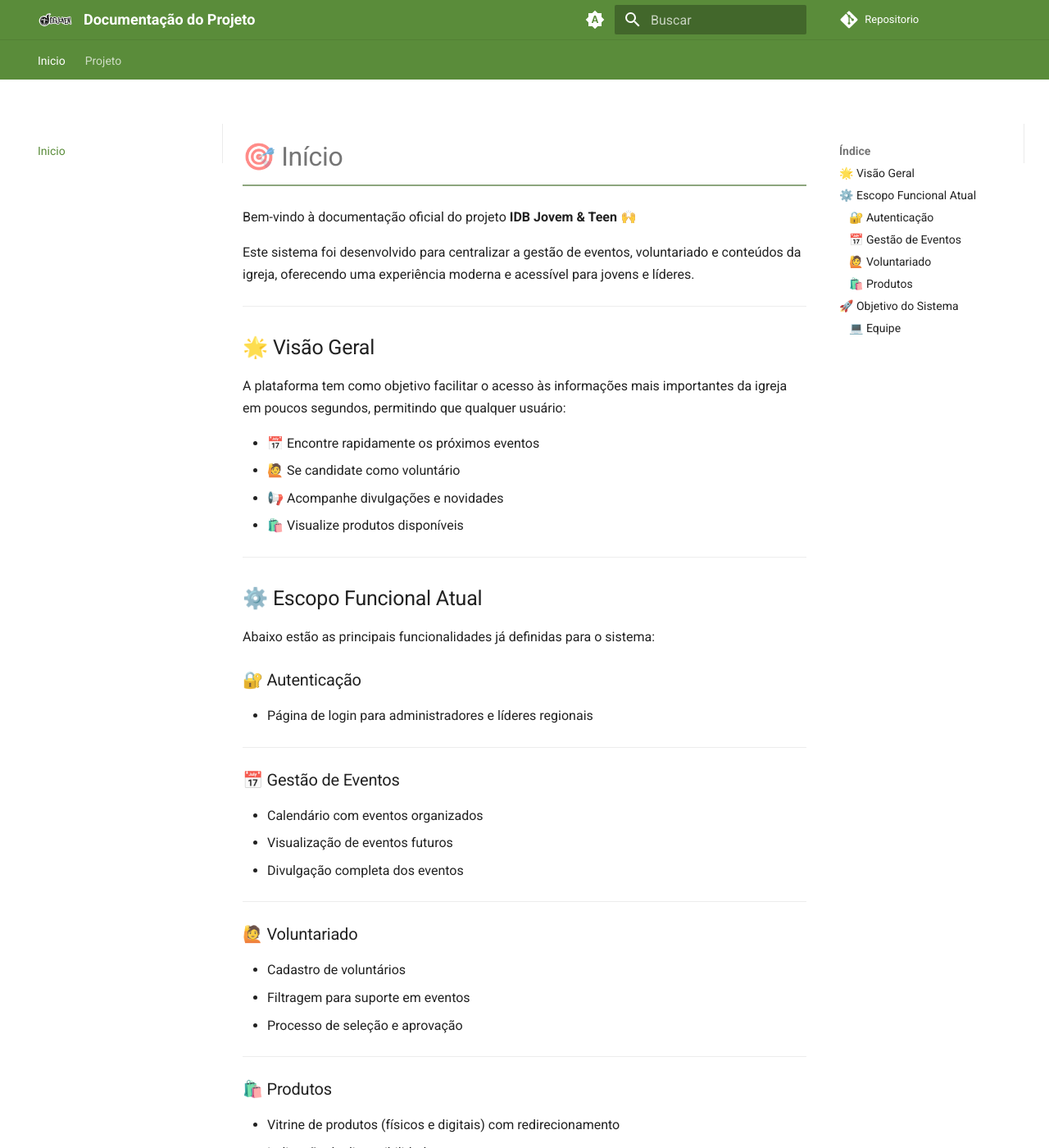
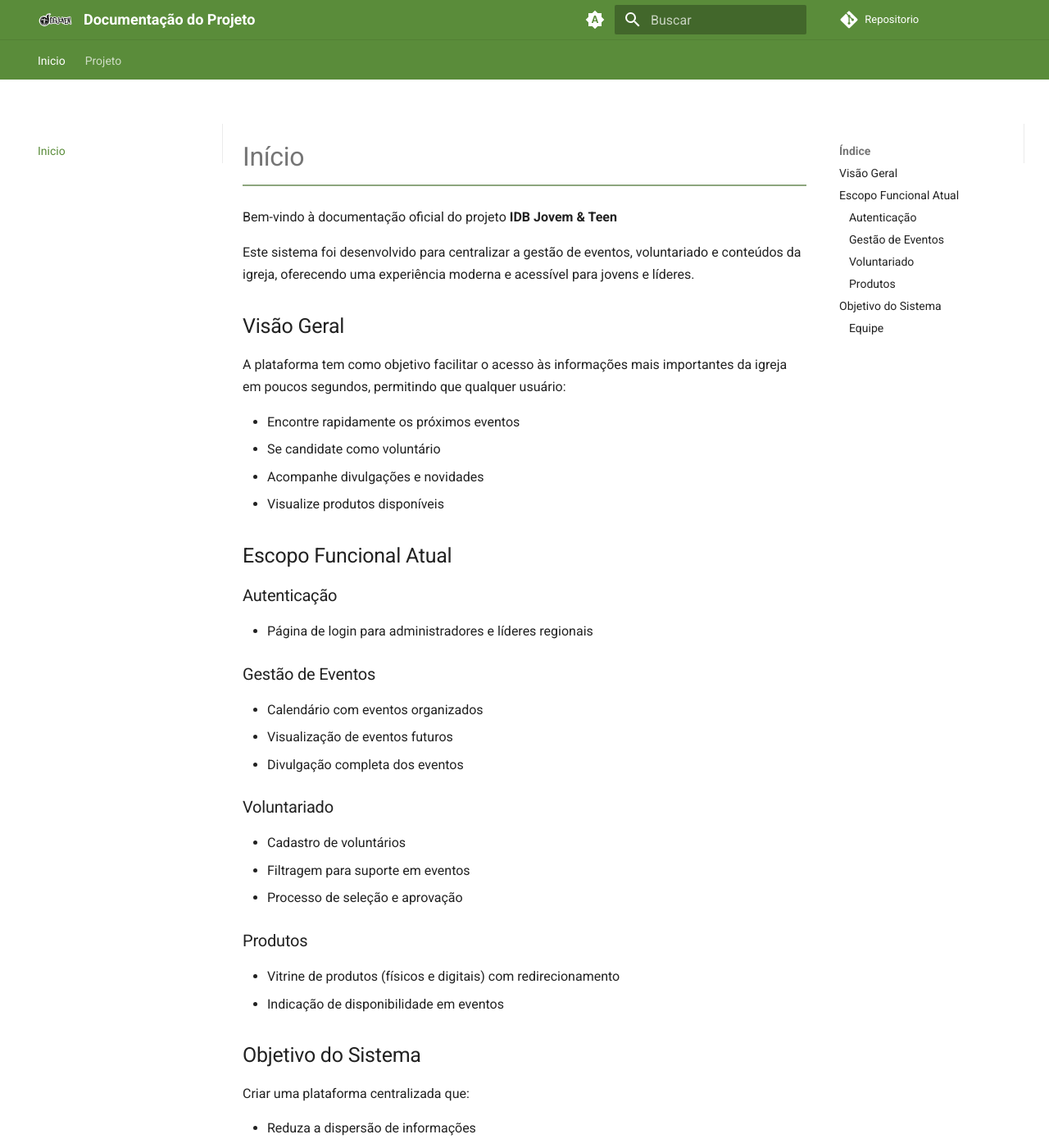
Before and after one commit to EnzoEmir/IDB_JOVEM_DOC, an MkDocs documentation site: the page built from docs/index.md, in a window 1280 px wide and 1400 px high. Shown: the whole window at 82% size. Built offline with MkDocs 1.6.1 and Material for MkDocs 9.7.7, drawn with Linux system fonts in a browser that asks for light colours; comment, search, counter and statistics services are not loaded; some of the changed text lies outside the part shown.

Commit message:
fix: Página home

```diff
--- a/docs/index.md
+++ b/docs/index.md
@@ -1,56 +1,47 @@
-# 🎯 Início
+# Início
 
-Bem-vindo à documentação oficial do projeto **IDB Jovem & Teen** 🙌
+Bem-vindo à documentação oficial do projeto **IDB Jovem & Teen**
 
 Este sistema foi desenvolvido para centralizar a gestão de eventos, voluntariado e conteúdos da igreja, oferecendo uma experiência moderna e acessível para jovens e líderes.
 
----
 
-## 🌟 Visão Geral
+## Visão Geral
 
 A plataforma tem como objetivo facilitar o acesso às informações mais importantes da igreja em poucos segundos, permitindo que qualquer usuário:
 
-* 📅 Encontre rapidamente os próximos eventos
-* 🙋 Se candidate como voluntário
-* 📢 Acompanhe divulgações e novidades
-* 🛍️ Visualize produtos disponíveis
+-  Encontre rapidamente os próximos eventos
+-  Se candidate como voluntário
+- Acompanhe divulgações e novidades
+- Visualize produtos disponíveis
 
----
 
-## ⚙️ Escopo Funcional Atual
+## Escopo Funcional Atual
 
-Abaixo estão as principais funcionalidades já definidas para o sistema:
-
-### 🔐 Autenticação
+### Autenticação
 
 * Página de login para administradores e líderes regionais
 
----
 
-### 📅 Gestão de Eventos
+### Gestão de Eventos
 
 * Calendário com eventos organizados
 * Visualização de eventos futuros
 * Divulgação completa dos eventos
 
----
 
-### 🙋 Voluntariado
+### Voluntariado
 
 * Cadastro de voluntários
 * Filtragem para suporte em eventos
 * Processo de seleção e aprovação
 
----
 
-### 🛍️ Produtos
+### Produtos
 
 * Vitrine de produtos (físicos e digitais) com redirecionamento
 * Indicação de disponibilidade em eventos
 
----
-
-## 🚀 Objetivo do Sistema
+## Objetivo do Sistema
 
 Criar uma plataforma centralizada que:
 
@@ -59,9 +50,7 @@ Criar uma plataforma centralizada que:
 * Facilite a organização dos líderes
 * Escale para diferentes regiões da igreja
 
----
-
-### 💻 Equipe
+### Equipe
 
 | Nome                                                     | GitHub                                                              |
 | -------------------------------------------------------- | ------------------------------------------------------------------- |
@@ -71,5 +60,3 @@ Criar uma plataforma centralizada que:
 | [Marcelo Makoto](https://github.com/MM4K)                | <img src="https://github.com/MM4K.png" width="100"/>                 |
 | [Maria Eduarda](https://github.com/dudaa28)              | <img src="https://github.com/dudaa28.png" width="100"/>              |
 | [Victor Pontual](https://github.com/VictorPontual)       | <img src="https://github.com/VictorPontual.png" width="100"/>        |
-
----
```
